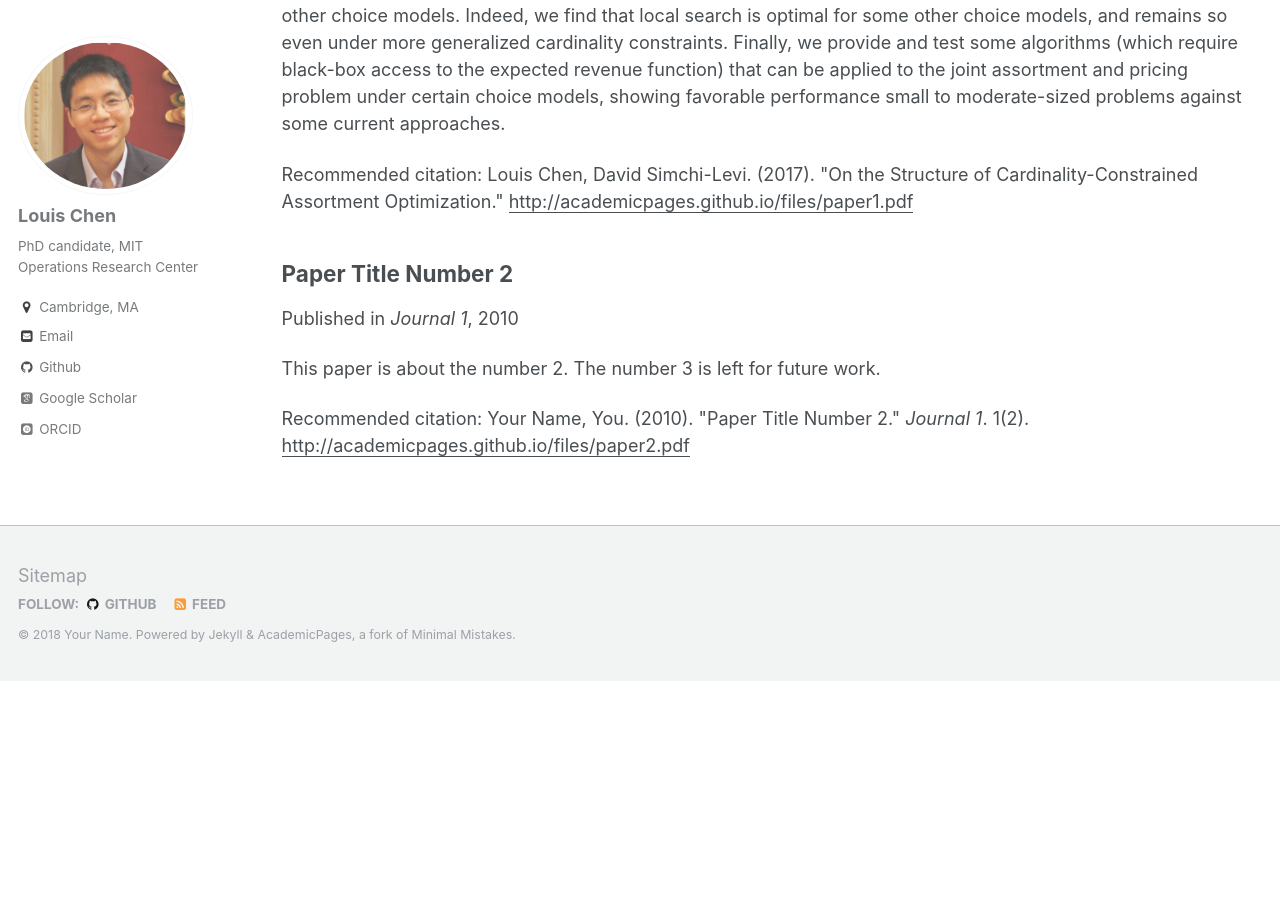
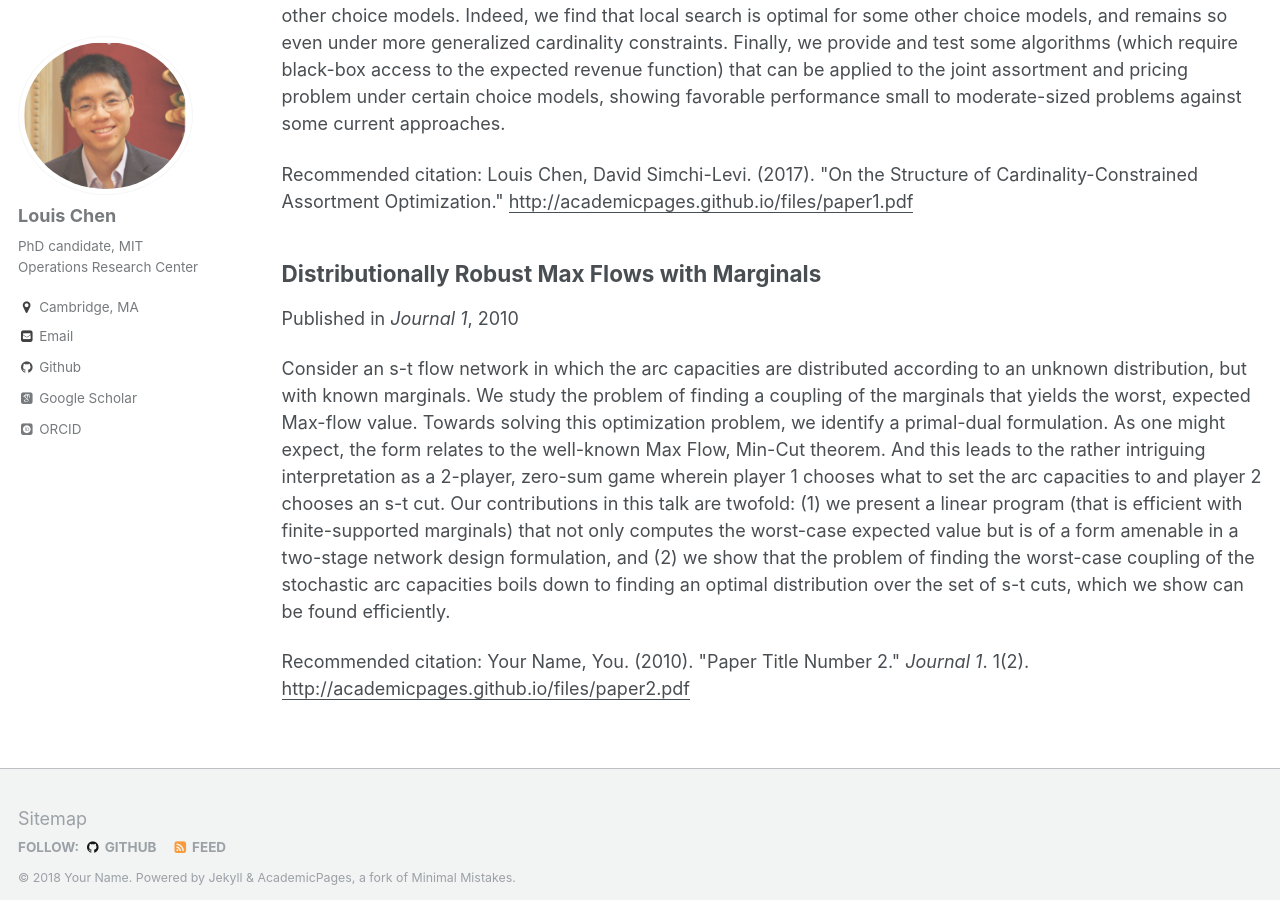
Before and after one commit to LouisLChen/LouisLChen.github.io, a Jekyll site: the page built from _pages/publications.md, in a window 1280 px wide and 900 px high, scrolled down 1069 px. Built offline with Jekyll 4.4.1, drawn with Linux system fonts in a browser that asks for light colours; some web fonts are replaced; before the commit the page ends 1750 px from its top, so only the background shows below that.

Commit message:
Update 2010-10-01-paper-title-number-2.md

```diff
--- a/_publications/2010-10-01-paper-title-number-2.md
+++ b/_publications/2010-10-01-paper-title-number-2.md
@@ -1,8 +1,9 @@
 ---
-title: "Paper Title Number 2"
+title: "Distributionally Robust Max Flows with Marginals"
 collection: publications
 permalink: /publication/2010-10-01-paper-title-number-2
-excerpt: 'This paper is about the number 2. The number 3 is left for future work.'
+excerpt: 'Consider an s-t flow network in which the arc capacities are distributed according to an unknown distribution, but with known marginals. We study the problem of finding a coupling of the marginals that yields the worst, expected Max-flow value. Towards solving this optimization problem, we identify a primal-dual formulation. As one might expect, the form relates to the well-known Max Flow, Min-Cut theorem. And this leads to the rather intriguing interpretation as a 2-player, zero-sum game wherein player 1 chooses what to set the arc capacities to and player 2 chooses an s-t cut. Our contributions in this talk are twofold: (1) we present a linear program (that is efficient with finite-supported marginals) that not only computes the worst-case expected value but is of a form amenable in a two-stage network design formulation, and (2) we show that the problem of finding the worst-case coupling of the stochastic arc capacities boils down to finding an optimal distribution
+ over the set of s-t cuts, which we show can be found efficiently.'
 date: 2010-10-01
 venue: 'Journal 1'
 paperurl: 'http://academicpages.github.io/files/paper2.pdf'
```
